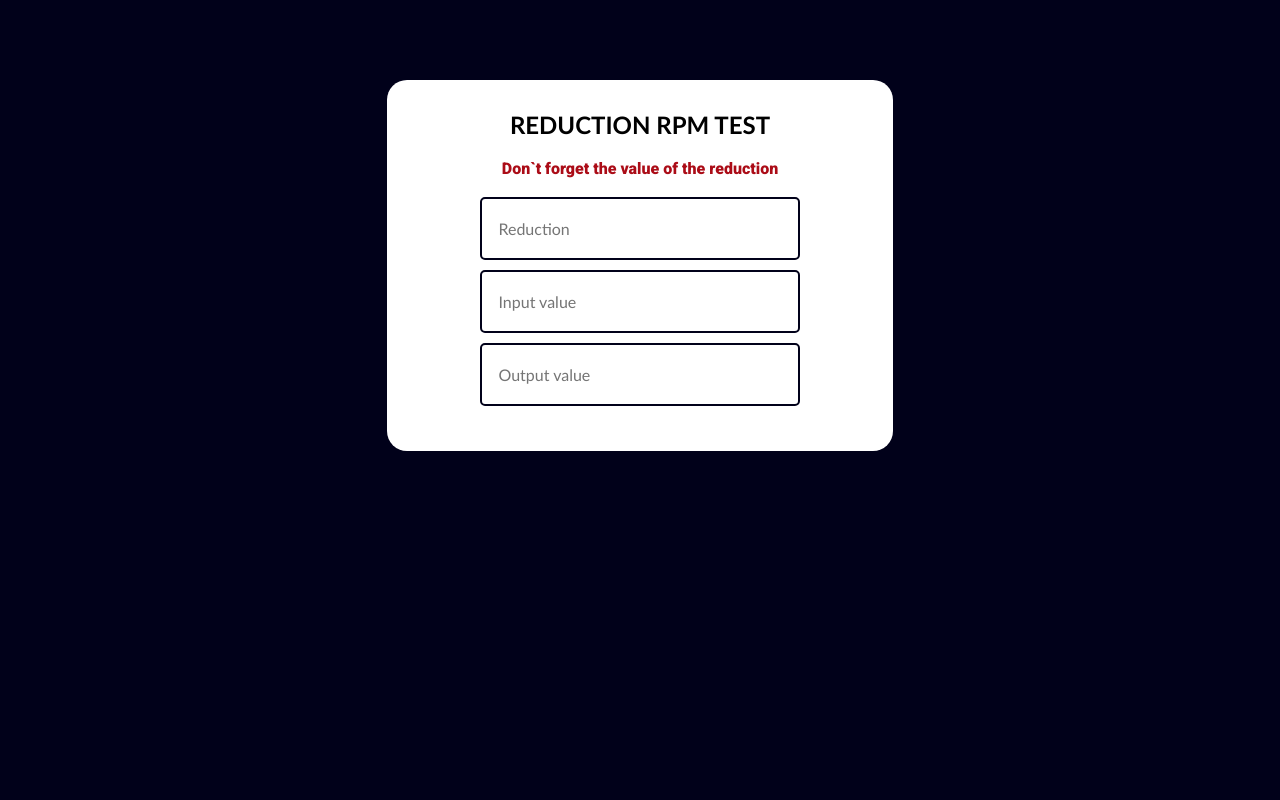
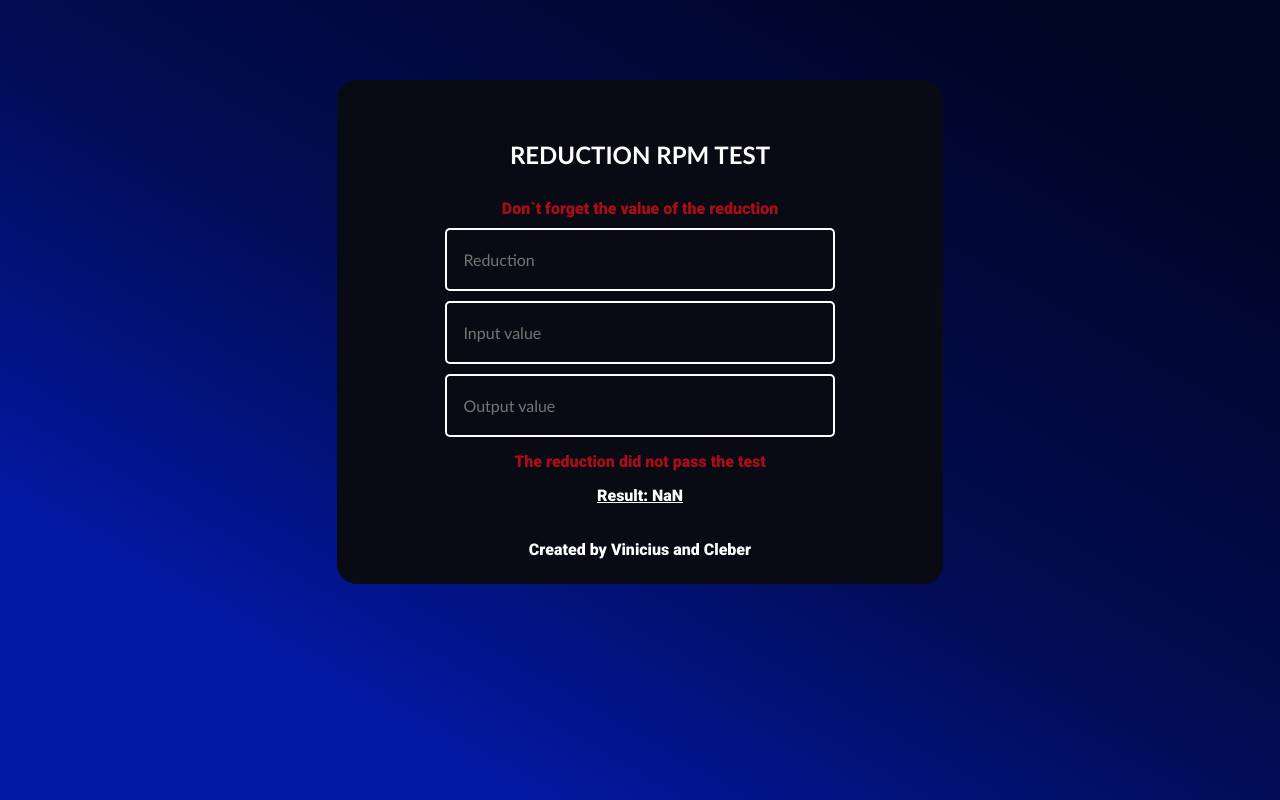
Before and after one commit to viniciusferreira7/reduction-rpm-test, a React (Create React App) app: page / in a window 1280 px wide. Built offline with nearby package versions, Linux system fonts and the light colour scheme.

Commit message:
falta os teste agora

```diff
--- a/src/components/FlagMessage/index.jsx
+++ b/src/components/FlagMessage/index.jsx
@@ -7,9 +7,15 @@ export const FlagMessage = ({
   success = false,
   icon = false,
   number = false,
+  creators = false,
 }) => {
   return (
-    <Styled.Container success={success} icon={icon} number={number}>
+    <Styled.Container
+      success={success}
+      icon={icon}
+      number={number}
+      creators={creators}
+    >
       {children}
     </Styled.Container>
   );
@@ -20,4 +26,5 @@ FlagMessage.propTypes = {
   success: P.bool,
   icon: P.bool,
   number: P.bool,
+  creators: P.bool,
 };
--- a/src/components/FlagMessage/styles.js
+++ b/src/components/FlagMessage/styles.js
@@ -1,26 +1,34 @@
 import styled, { css } from 'styled-components';
 
 const stylesSuccess = (success) => css`
-  color:${success ? '#115207' : '#ab0c17'};
+  color:${success ? '#04780d' : '#ab0c17'};
   font-size:1.6rem;
+  margin: 1rem 0 0.5rem 0;
   `;
 
 const stylesNumber = (number) => css`
-  color:${number && '#01011a'};
+  color:${number && '#fff'};
   font-size:${number && '1.6rem'} ;
   ${number && 'text-decoration: underline;'}
 ;`;
 
 const stylesIcon = (icon) => css`
-  color:${icon && '#01011a'};
+  color:${icon && '#fff'};
+  ${icon && 'margin: 2rem 0 0 0;'}
+;`;
+
+const stylesCreators = (creators) => css`
+  color:${creators && '#fff'};
+  ${creators && 'padding: 2rem 0 2rem 0;'}
 ;`;
 
 export const Container = styled.p`
-${({ success, number, icon }) => css`
+${({ success, number, icon, creators }) => css`
   text-align: center;
   font-family: 'Roboto';
   font-weight: 800;
   margin: 0 0 1.4rem 0;
   ${stylesSuccess(success)}
   ${stylesNumber(number)}
-  ${stylesIcon(icon)}`}`;
+  ${stylesIcon(icon)}
+  ${stylesCreators(creators)}`}`;
--- a/src/components/Register/index.jsx
+++ b/src/components/Register/index.jsx
@@ -1,15 +1,15 @@
 import SettingsSharpIcon from '@mui/icons-material/SettingsSharp';
 
-import React, { useState } from 'react';
+import React, { useEffect, useState } from 'react';
 
 import { FlagMessage } from '../FlagMessage';
 import { FormGroupStyled, TextFieldStyled } from './styles';
 
 export const Register = () => {
   const [values, setValues] = useState({
-    reductionValue: 0,
-    inputValue: 0,
-    outputValue: 0,
+    reductionValue: '',
+    inputValue: '',
+    outputValue: '',
   });
 
   const [status, setStatus] = useState({
@@ -20,10 +20,48 @@ export const Register = () => {
 
   const [result, setResult] = useState(null);
 
+  const isNumber = (number) => {
+    return !isNaN(parseFloat(number)) && isFinite(number);
+  };
+
+  const soma = (inputValue, outputValue) => {
+    return parseFloat(inputValue) / parseFloat(outputValue);
+  };
+
+  const percentage = (value, percentage) => {
+    return parseFloat(value) * percentage + parseFloat(value);
+  };
+
+  useEffect(() => {
+    setResult(soma(values.inputValue, values.outputValue).toFixed(3));
+  }, [values, status]);
+
+  useEffect(() => {
+    if (
+      percentage(values.reductionValue, 0.05) >= result &&
+      percentage(values.reductionValue, -0.05) <= result
+    ) {
+      setStatus({
+        type: 'success',
+        message: 'The reduction passed the test',
+        input: '',
+      });
+    } else {
+      setStatus({
+        type: 'error 2',
+        message: 'The reduction did not pass the test',
+        input: '',
+      });
+    }
+  }, [values, result]);
+
   const handleChange = (e) => {
-    setValues({ ...values, [e.target.name]: Number(e.target.value) });
+    setValues({
+      ...values,
+      [e.target.name]: e.target.value,
+    });
 
-    if (isNaN(values[e.target.name])) {
+    if (!isNumber(e.target.value)) {
       setStatus({
         type: 'error',
         message: 'Not a number',
@@ -35,31 +73,8 @@ export const Register = () => {
         message: '',
         input: '',
       });
-      if (values.inputValue / values.outputValue !== Infinity) {
-        setResult(values.inputValue / values.outputValue);
-        if (
-          values.reductionValue * 0.05 > result &&
-          values.reductionValue * -0.05 < result
-        ) {
-          setStatus({
-            type: 'success',
-            message: 'The reduction passed the test',
-            input: '',
-          });
-        } else {
-          setStatus({
-            type: 'error 2',
-            message: 'The reduction did not pass the test',
-            input: '',
-          });
-        }
-      }
     }
   };
-
-  console.log(typeof result);
-  console.log(values.inputValue);
-  console.log(status.input);
 
   return (
     <FormGroupStyled>
@@ -79,6 +94,7 @@ export const Register = () => {
         type="text"
         variant="outlined"
         placeholder="Reduction"
+        value={values.reductionValue}
         margin="dense"
         onChange={handleChange}
       />
@@ -93,7 +109,7 @@ export const Register = () => {
         margin="dense"
         onChange={handleChange}
       />
-      {status.input === 'outputValue' ? (
+      {status.input === 'outputValue' && values.inputValue !== String ? (
         <FlagMessage success={false}>{status.message}</FlagMessage>
       ) : null}
       <TextFieldStyled
@@ -109,17 +125,20 @@ export const Register = () => {
           <SettingsSharpIcon fontSize="large" />
         </FlagMessage>
       )}
-      {status.type == 'success' &&
-      typeof result === 'number' &&
-      !isNaN(result) ? (
-        <FlagMessage number={true}>Result: {result.toFixed(2)}</FlagMessage>
+
+      {status.type === 'success' && (
+        <>
+          <FlagMessage success>{status.message}</FlagMessage>
+          <FlagMessage number={true}>Result: {result}</FlagMessage>{' '}
+        </>
+      )}
+      {parseFloat(values.reductionValue) !== 0 && status.type === 'error 2' ? (
+        <>
+          <FlagMessage success={false}>{status.message}</FlagMessage>
+          <FlagMessage number={true}>Result: {result}</FlagMessage>{' '}
+        </>
       ) : null}
-      {status.type === 'success' && (
-        <FlagMessage success>{status.message}</FlagMessage>
-      )}
-      {values.reductionValue !== 0 && status.type === 'error 2' ? (
-        <FlagMessage success={false}>{status.message}</FlagMessage>
-      ) : null}
+      <FlagMessage creators={true}>Created by Vinicius and Cleber</FlagMessage>
     </FormGroupStyled>
   );
 };
--- a/src/components/Register/styles.js
+++ b/src/components/Register/styles.js
@@ -6,22 +6,23 @@ export const FormGroupStyled = styled(FormGroup)`
   flex-direction: column;
   justify-content: start;
   align-items: center;
-  max-width:50.6rem;
-  width:60%;
-  height: 40%;
+  max-width:60.6rem;
+  width:80%;
+  height: 60%;
   max-height: 80rem;
-  background: #fff;
+  background: #090b14;
   text-align: center;
   margin: 12.8rem auto;
   margin-top: 8rem;
   border-radius: 2.0rem;
-  padding:0 2% 4rem 2%;
+  padding:3rem 2% 0 2%;
 
   > h1{
     padding: 3rem 0 2rem 0 ;
     font-weight:bold ;
     text-transform:uppercase ;
     font-size: 2.4rem;
+    color: #fff;
   }
 `;
 
@@ -30,11 +31,11 @@ export const TextFieldStyled = styled.input`
   margin: 0.5rem auto;
   padding: 2rem 3.2rem 2rem 1.6rem;
   border-radius: 0.5rem;
-  border: 0.2rem solid #01011a;
+  border: 0.2rem solid #fff;
   outline: none;
   width: 70%;
   background: transparent;
-  color: #01011a;
+  color: #fff;
   font-size: 1.6rem;
   transition: all 300ms ease-in-out;
 
--- a/src/styles/GlobalStyles.js
+++ b/src/styles/GlobalStyles.js
@@ -15,6 +15,11 @@ html{
 }
 
 body {
-    background: #01011a;
+  background: linear-gradient(
+      30deg,
+      #0318a1 20%,
+      #020c52 50%,
+      #000524 90%
+    );
     padding: 0 1%;
   }`;
```
